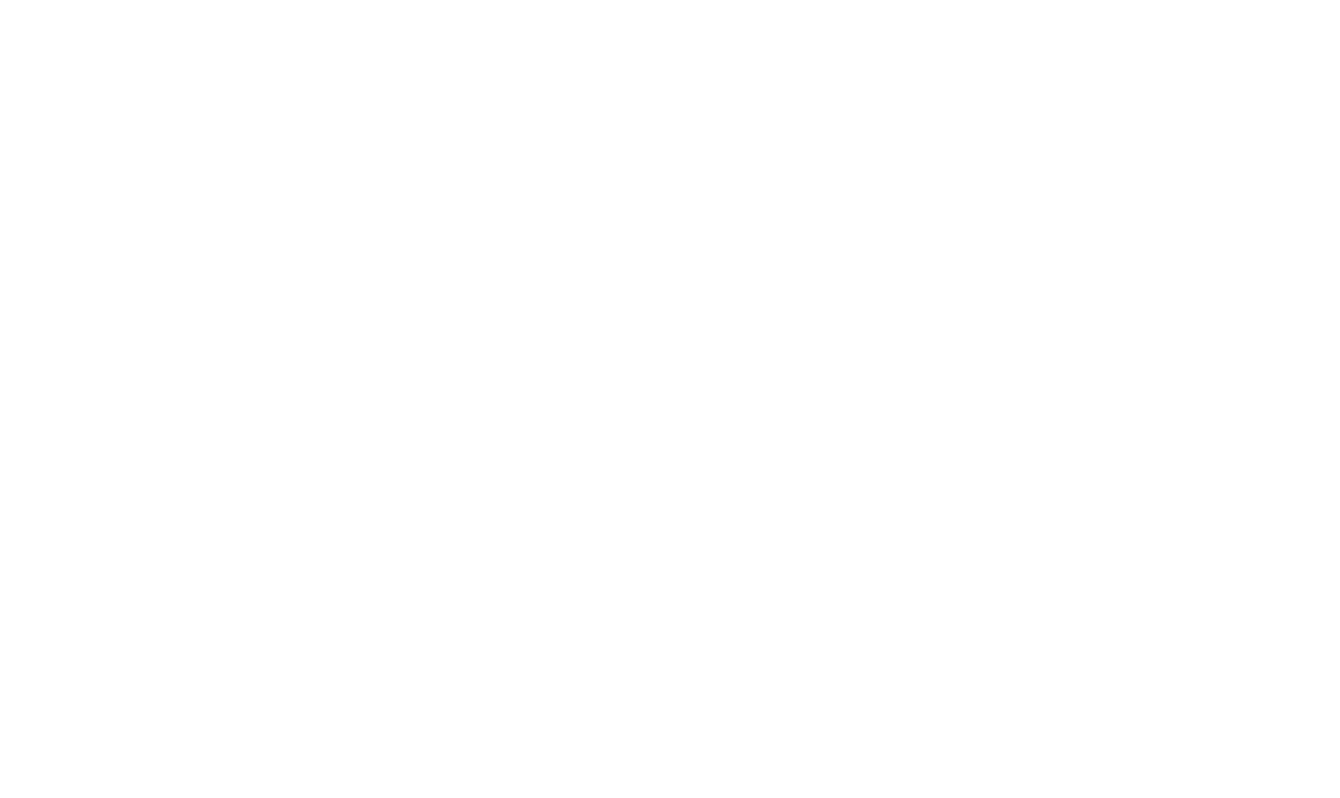
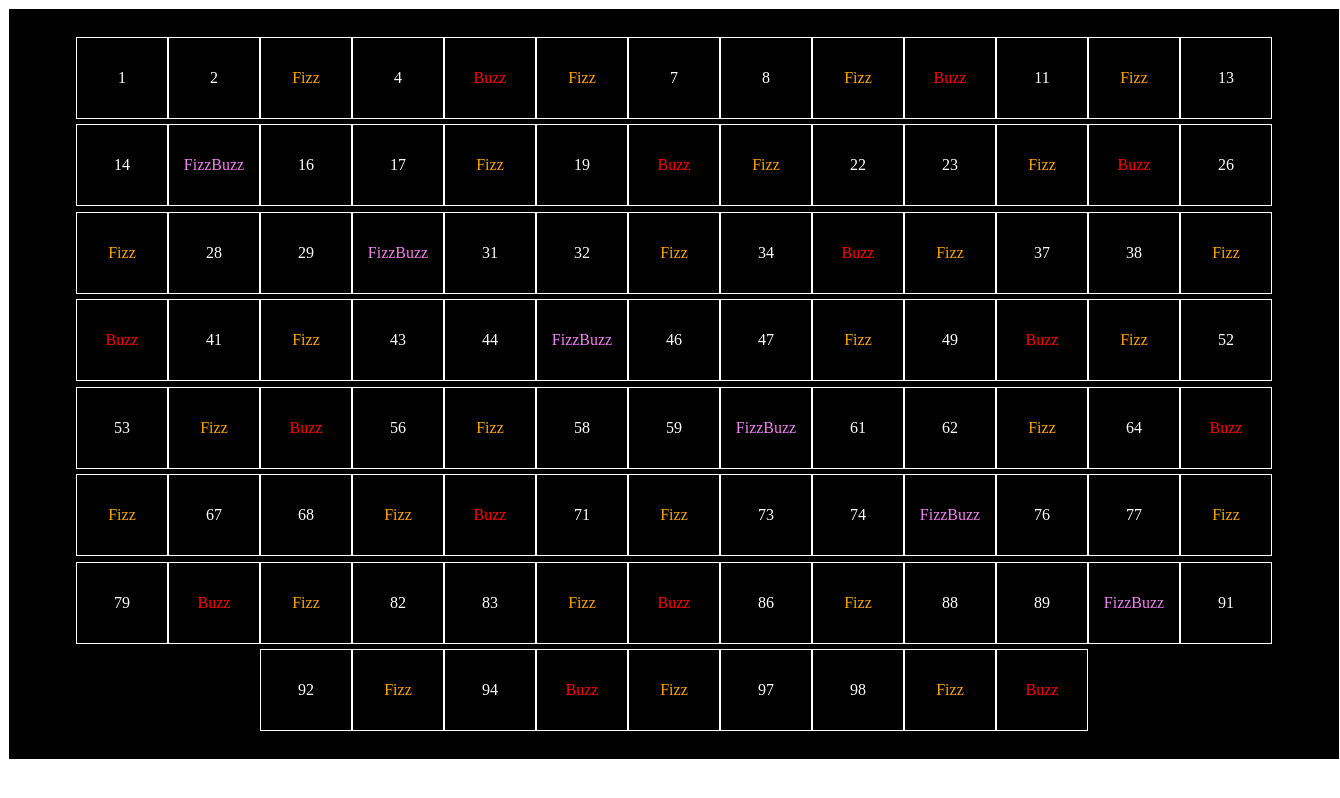
Before and after one commit to NunziaF/js-fizzbuzz, a plain HTML site: page Bonus/index.html in a window 1280 px wide. Shown: the whole page, 1340 px wide, since content can reach past the window. Drawn offline with Linux system fonts and the light colour scheme.

Commit message:
Bonus - Modifica stile

```diff
--- a/Bonus/index.html
+++ b/Bonus/index.html
@@ -2,10 +2,13 @@
 <html lang="it" dir="ltr">
   <head>
     <meta charset="utf-8">
+    <link rel="stylesheet" href="style.css">
     <title>Fizzbuzz</title>
   </head>
   <body>
-    <h1 id="lista"></h1>
+    <div id="lista">
+
+    </div>
     <script type="text/javascript" src="main.js">
     </script>
   </body>
--- a/Bonus/main.js
+++ b/Bonus/main.js
@@ -4,21 +4,24 @@
 // Per i numeri che sono sia multipli di 3 che di 5 stampi” FizzBuzz”.
 
 
-var lista;
+var valoreDaStampare;
+var numPrecedente;
 
-for (var i = 1; i<=100; i++){
+for (var i = 1; i<=100; i++) {
 
-  lista = i;
+  valoreDaStampare = "<div class=class_i>" + i + "</div>";
 
-  if(i % 3 === 0){
-    lista = "Fizz"
+  if (i % 3 === 0) {
+    valoreDaStampare = " <div class='class_fizz'> Fizz </div>";
   }
-  if (i % 5 === 0){
-    lista = "Buzz"
+  if (i % 5 === 0) {
+    valoreDaStampare = "<div class='class_buzz'> Buzz </div>";
   }
-  if ((i % 3 === 0) && (i % 5 === 0)){
-    lista = "FizzBuzz"
+  if ((i % 3 === 0) && (i % 5 === 0)) {
+    valoreDaStampare = "<div class='class_fizzbuzz'> FizzBuzz </div>";
   }
+  console.log(valoreDaStampare);
 
-  console.log(lista);
+  numPrecedente = document.getElementById('lista').innerHTML;
+  document.getElementById("lista").innerHTML = numPrecedente + valoreDaStampare;
 }
--- /dev/null
+++ b/Bonus/style.css
@@ -0,0 +1,32 @@
+div{
+  padding: 25px;
+  border: solid 1px white;
+  display: flex;
+  flex-wrap:wrap;
+  height: 30px;
+  width: 40px;
+  justify-content: center;
+  align-items: center;
+}
+
+#lista{
+  background-color: black;
+  height: 700px;
+  width: 100vw;
+}
+
+.class_i{
+  color: white;
+}
+
+.class_fizz{
+  color: orange;
+}
+
+.class_buzz{
+  color: red;
+}
+
+.class_fizzbuzz{
+  color: violet;
+}
```
Also changed, not shown: index.html (+1 -0 lines), main.js (+23 -9 lines), 2 other files.
